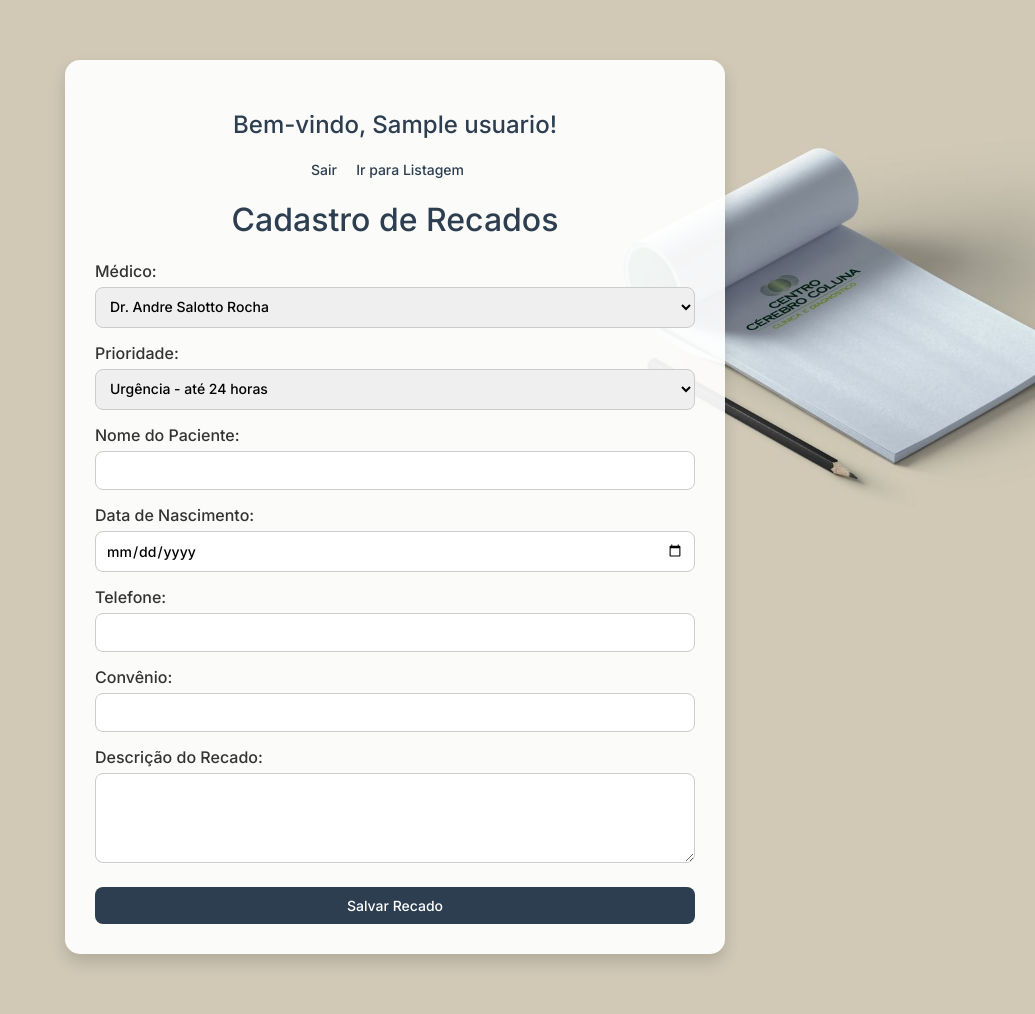
After one commit to pedrodovanci/sistema-recado-clinico, a Flask app: template templates/cadastro.html in a window 1280 px wide. The commit adds this page. Shown: the whole page, without its empty margins (245-1280 px from the left). Run offline with Flask 3, Linux system fonts and the light colour scheme; the template is opened without the code that fills it: most values are stand-ins (such as "Sample title", 1, 10 or a date in 2020); some libraries are stand-ins or nearby versions.

```diff
--- a/app.py
+++ b/app.py
@@ -63,7 +63,7 @@ def login():
 
     if 'usuario' in session:
         perfil = session.get('perfil')
-        return redirect(url_for('cadastro' if perfil == 'atendente' else 'listar'))
+        return redirect(url_for('inicio' if perfil == 'atendente' else 'listar'))
 
 
     if request.method == 'POST':
@@ -81,7 +81,7 @@ def login():
             session['perfil'] = usuario['perfil']
             flash('Login realizado com sucesso!', 'success')
             if usuario['perfil'] == 'atendente':
-                return redirect(url_for('cadastro'))
+                return redirect(url_for('inicio'))
             else:
                 return redirect(url_for('listar'))
         else:
@@ -135,7 +135,7 @@ def cadastro():
         return redirect(url_for('listar'))
 
 @app.route('/cadastro_recado')
-@login_requerido(['atendente'])
+@login_requerido(['atendente', 'responsavel'])
 def cadastro_recado():
     usuario = session['usuario']
     return render_template('cadastro_recado.html', usuario=usuario)
@@ -194,6 +194,8 @@ def listar():
     recados_por_medico = {}
     for recado in recados:
         medico = recado['medico']
+        print(f"[DEBUG] Médico no banco: '{medico}'")
+
         if medico not in recados_por_medico:
             recados_por_medico[medico] = []
         recados_por_medico[medico].append(recado)
@@ -201,11 +203,27 @@ def listar():
     quantidades_por_medico = {
     medico: len(recados) for medico, recados in recados_por_medico.items()}
 
-    # 🎨 Gerar cores distintas para os médicos
-    cores_base = ['#3498db', '#e67e22', '#1abc9c', '#9b59b6', '#2ecc71', '#e74c3c']
-    cores_por_medico = {}
-    for i, medico in enumerate(recados_por_medico.keys()):
-        cores_por_medico[medico] = cores_base[i % len(cores_base)]
+    # 🎨 Cores fixas por médico
+    cores_por_medico = {
+    "Dr. Andre Salotto Rocha": "#3498db",
+    "Dr. Fabiano Morais Nogueira": "#1abc9c",
+    "Dr. Mario Jose Goes": "#3fdf0e",
+    "Dr. Dionei Freitas de Morais": "#e67e22",
+    "Dr. Felipe Oliveira Rodrigues": "#f546dd",
+    "Dra. Raysa Moreira Aprigio": "#8e44ad",
+    "Dr. Eduardo Carlos da Silva": "#e74c3c",
+    "Dr. Lucas Crociati Meguins": "#16a085",
+    "Dr. Sergio Luiz Ramin": "#f39c12",
+    "Dr. Carlos Rocha": "#2c3e50",
+    "Dr. Luis Fernando": "#141414",
+    "Dr. Linoel Curado Valsechi": "#c0392b",
+    "Dr. Ricardo Lourenço Caramanti": "#2980b9",
+    "Dr. Alexandre Laranjeira Junior": "#27ae60",
+    "Dr. Caique Alberto Dosualdo": "#d35400",
+    "Dr. Demosthenes Santana": "#34495e",
+    "Dr. Matheus Laurenti": "#0ef8c9"
+}
+
 
     return render_template(
         'listar.html',
@@ -276,7 +294,13 @@ def atualizar_status(id, novo_status):
 
     conexao = conectar_banco()
     cursor = conexao.cursor()
-    cursor.execute('UPDATE recados SET status = ? WHERE id = ?', (novo_status, id))
+
+    if novo_status == 'finalizado':
+        finalizador = session['usuario']
+        cursor.execute('UPDATE recados SET status = ?, finalizado_por = ? WHERE id = ?', (novo_status, finalizador, id))
+    else:
+        cursor.execute('UPDATE recados SET status = ? WHERE id = ?', (novo_status, id))
+
     conexao.commit()
     conexao.close()
 
@@ -290,11 +314,11 @@ def atualizar_status(id, novo_status):
         elif '/entregar' in parsed.path:
             return redirect(url_for('entregar_recado'))
 
-    # fallback padrão por segurança
     if session['perfil'] == 'responsavel':
         return redirect(url_for('listar', status='pendente'))
     else:
         return redirect(url_for('inicio'))
+
 
 
 # 🖨️ Imprimir todos os recados de um determinado status
@@ -358,7 +382,7 @@ def salvar():
         print("❌ Erro ao inserir no banco:", e)
 
     conexao.close()
-    return redirect(url_for('cadastro'))
+    return redirect(url_for('inicio'))
 
 #filtro de formatacao de data
 @app.template_filter('format_data')
--- a/limpar_recados.py
+++ b/limpar_recados.py
@@ -9,7 +9,7 @@ def excluir_recados_antigos():
     conexao.row_factory = sqlite3.Row
     cursor = conexao.cursor()
 
-    limite_data = (datetime.now() - timedelta(days=90)).strftime('%Y-%m-%d %H:%M:%S')
+    limite_data = (datetime.now()- timedelta(days=90)).strftime('%Y-%m-%d %H:%M:%S')
     print(f"[INFO] Excluindo recados 'finalizado' com data anterior a {limite_data}")
 
     cursor.execute('''
--- /dev/null
+++ b/templates/cadastro.html
@@ -0,0 +1,74 @@
+<!DOCTYPE html>
+<html lang="pt-br">
+<head>
+    <meta charset="UTF-8">
+    <title>Cadastro de Recado</title>
+    <link href="https://fonts.googleapis.com/css2?family=Inter:wght@300;500&display=swap" rel="stylesheet">
+    <link rel="stylesheet" href="{{ url_for('static', filename='css/cadastro.css') }}">
+    <script src="https://cdnjs.cloudflare.com/ajax/libs/jquery/3.7.1/jquery.min.js"></script>
+    <script src="https://cdnjs.cloudflare.com/ajax/libs/jquery.inputmask/5.0.8/jquery.inputmask.min.js"></script>
+</head>
+<body>
+    <div class="container">
+        <h2>Bem-vindo, {{ usuario }}!</h2>
+        <div class="links">
+            <a href="{{ url_for('logout') }}">Sair</a>
+            <a href="/listar">Ir para Listagem</a>
+        </div>
+
+        <h1>Cadastro de Recados</h1>
+        <form action="/salvar" method="post">
+            <label>Médico:</label>
+            <select name="medico" required>
+                <option value="Dr. Andre Salotto Rocha">Dr. Andre Salotto Rocha</option>
+                <option value="Dr. Fabiano Morais Nogueira">Dr. Fabiano Morais Nogueira</option>
+                <option value="Dr. Mario Jose Goes">Dr. Mario Jose Goes</option>
+                <option value="Dr. Dionei Freitas de Morais">Dr. Dionei Freitas de Morais</option>
+                <option value="Dr. Felipe Oliveira Rodrigues">Dr. Felipe Oliveira Rodrigues</option>
+                <option value="Dra. Raysa Moreira Aprigio">Dra. Raysa Moreira Aprigio</option>
+                <option value="Dr. Eduardo Carlos da Silva">Dr. Eduardo Carlos da Silva</option>
+                <option value="Dr. Lucas Crociati Meguins">Dr. Lucas Crociati Meguins</option>
+                <option value="Dr. Sergio Luiz Ramin">Dr. Sergio Luiz Ramin</option>
+                <option value="Dr. Carlos Rocha">Dr. Carlos Rocha</option>
+                <option value="Dr. Luis Fernando">Dr. Luis Fernando</option>
+                <option value="Dr. Linoel Curado Valsechi">Dr. Linoel Curado Valsechi</option>
+                <option value="Dr. Ricardo Lourenço Caramanti">Dr. Ricardo Lourenço Caramanti</option>
+                <option value="Dr. Alexandre Laranjeira Junior">Dr. Alexandre Laranjeira Junior</option>
+                <option value="Dr. Caique Alberto Dosualdo">Dr. Caique Dosualdo</option>
+                <option value="Dr. Demosthenes Santana">Dr. Demosthenes Santana</option>
+                <option value="Dr. Matheus Laurenti">Dr. Ricardo Lourenço Caramanti</option>
+            </select>
+
+            <label>Prioridade:</label>
+            <select name="prioridade" required>
+                <option value="Urgência - até 24 horas">Urgência - até 24 horas</option>
+                <option value="Urgência eletiva - até 3 dias">Urgência eletiva - até 3 dias</option>
+                <option value="Eletiva">Eletiva</option>
+            </select>
+
+            <label>Nome do Paciente:</label>
+            <input type="text" name="nome_paciente" required>
+
+            <label>Data de Nascimento:</label>
+            <input type="date" name="data_nascimento" required>
+
+            <label>Telefone:</label>
+            <input type="text" id="telefone" name="telefone" required>
+
+            <label>Convênio:</label>
+            <input type="text" name="convenio">
+
+            <label>Descrição do Recado:</label>
+            <textarea name="descricao" rows="4" required></textarea>
+
+            <button type="submit">Salvar Recado</button>
+        </form>
+    </div>
+
+    <script>
+        $(document).ready(function(){
+            $('#telefone').inputmask('(99) 99999-9999');
+        });
+    </script>
+</body>
+</html>
```
Also changed, not shown: static/css/listar.css (+21 -0 lines), templates/listar.html (+11 -4 lines), recados.db.
